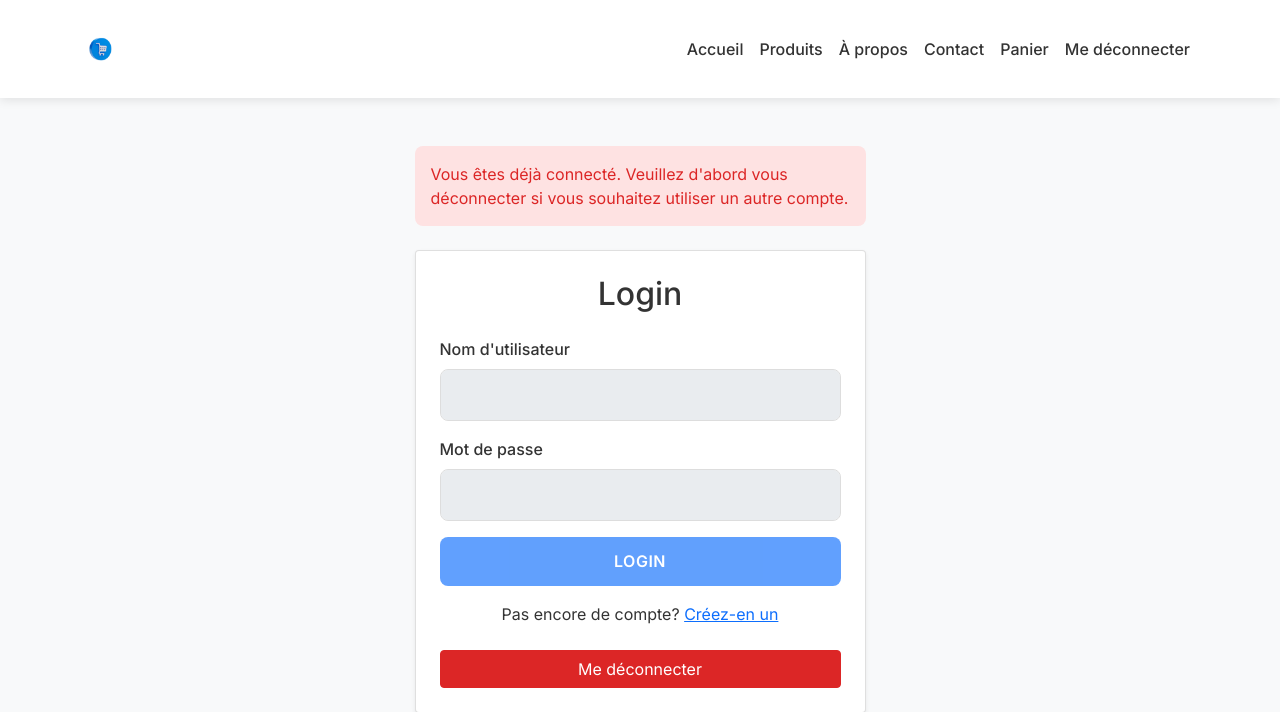
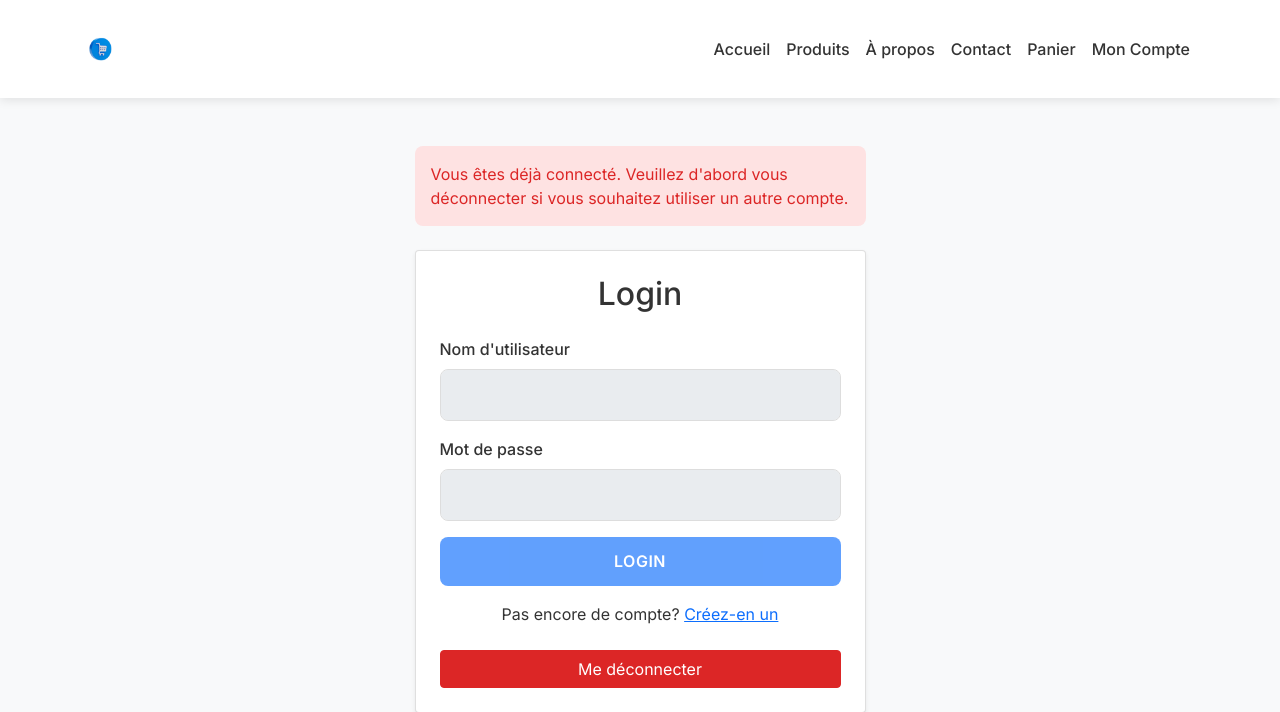
Before and after one commit to BENZOOgataga/Projet-Web, a PHP site: page /assets/account-handling/login.php in a window 1280 px wide. Shown: the top 712 px of the page. Run offline with PHP 8.4, Linux system fonts and the light colour scheme; the visitor is signed in with stand-in values (Sample User, id 1).

Commit message:
commit 3

```diff
--- a/assets/account-handling/login.php
+++ b/assets/account-handling/login.php
@@ -78,11 +78,9 @@ if (!$alreadyLoggedIn && $_SERVER['REQUEST_METHOD'] === 'POST') {
                     <li class="nav-item">
                         <a class="nav-link" href="../website/panier.html">Panier</a>
                     </li>
-                    <?php if (isset($_SESSION['user_id'])): ?>
-                        <li class="nav-item">
-                            <a class="nav-link" href="user_logout.php">Me déconnecter</a>
-                        </li>
-                    <?php endif; ?>
+                    <li class="nav-item">
+                        <a class="nav-link" href="#">Mon Compte</a>
+                    </li>
                 </ul>
             </div>
         </div>
```
